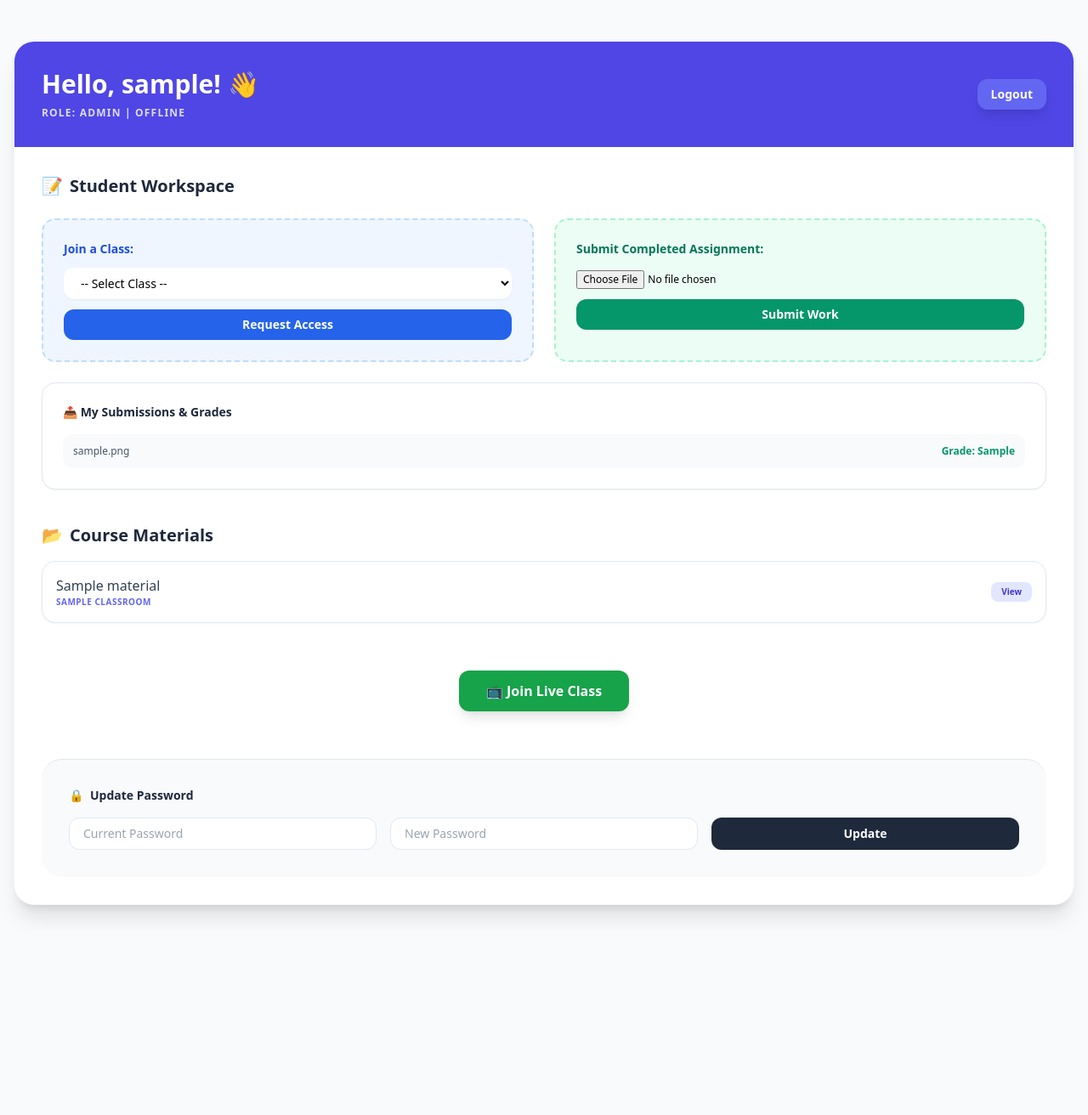
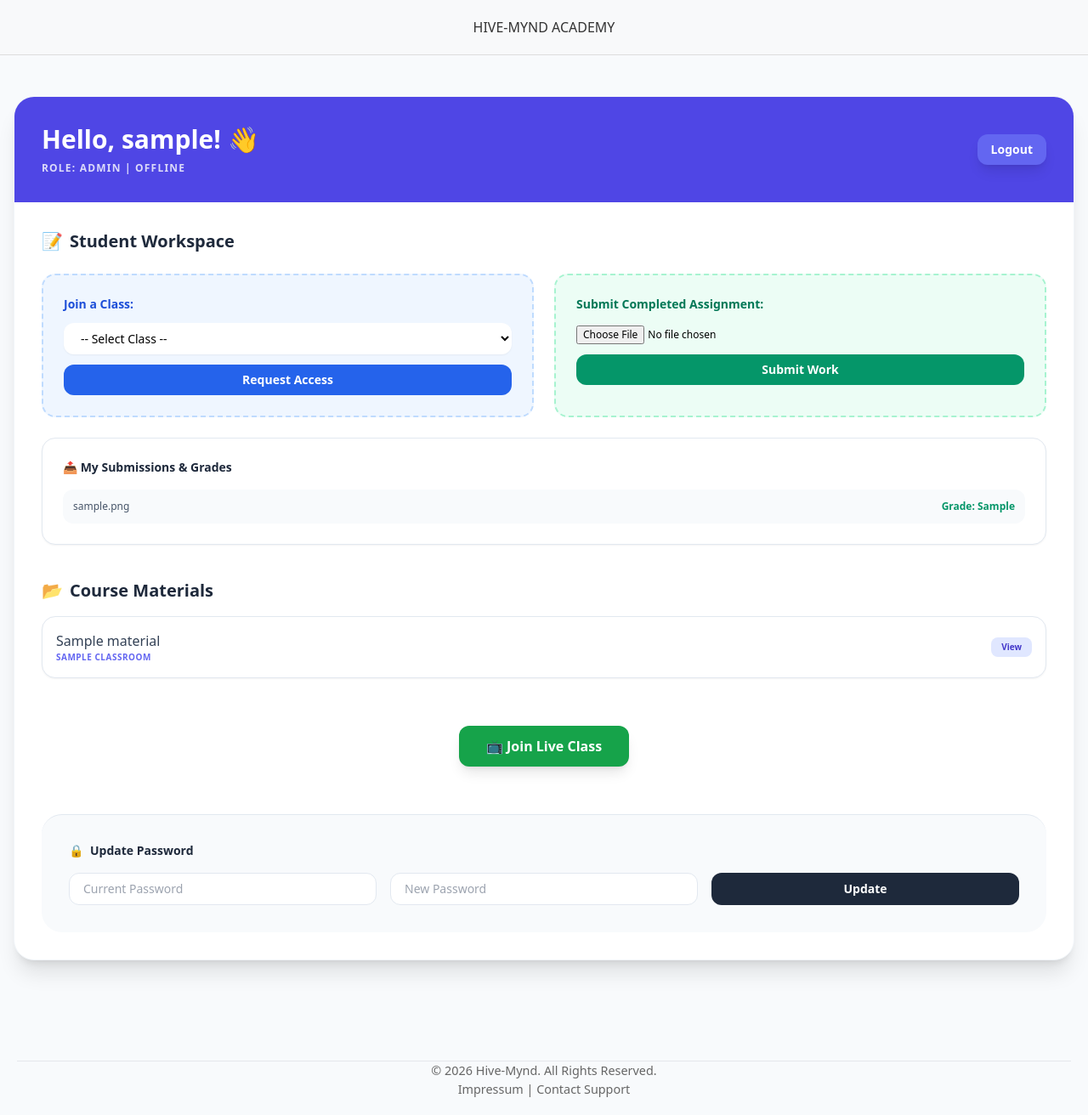
Before and after one commit to MaxxJinga/ourview-portal, a Flask app: page / in a window 1280 px wide. Shown: the whole page at 85% size. Before the commit the page ends 1080 px from the top, so only its background shows below. Run offline with Flask 3, Linux system fonts and the light colour scheme; the visitor is signed in with stand-in values (Sample User, id 1); tables that the repository leaves empty hold one stand-in row (values such as "Sample post"); some libraries are stand-ins or nearby versions.

Commit message:
Add files via upload

```diff
--- a/templates/dashboard.html
+++ b/templates/dashboard.html
@@ -2,6 +2,7 @@
 <html lang="en">
 <head>
     <meta charset="UTF-8">
+    <meta name="viewport" content="width=device-width, initial-scale=1.0">
     <meta name="viewport" content="width=device-width, initial-scale=1.0">
     <title>School Portal - Dashboard</title>
     <script src="https://cdn.tailwindcss.com"></script>
@@ -11,7 +12,9 @@
         .video-tile { transition: all 0.3s ease; position: relative; overflow: hidden; background: #1e293b; border-radius: 1rem; border: 2px solid #334155; }
         .user-label { position: absolute; bottom: 8px; left: 8px; background: rgba(0,0,0,0.6); color: white; padding: 2px 8px; border-radius: 4px; font-size: 10px; font-weight: bold; pointer-events: none; }
     </style>
-</head>
+</head><header style="text-align: center; padding: 20px; background: #f8f9fa; border-bottom: 1px solid #ddd;">
+    <h1 style="margin: 0; color: #333;">HIVE-MYND ACADEMY</h1>
+</header>
 <body class="bg-slate-50 font-sans min-h-screen">
 
     {% if notifications %}
@@ -491,4 +494,9 @@
         function endClass() { location.reload(); }
     </script>
 </body>
+<footer style="text-align: center; padding: 20px; margin-top: 50px; font-size: 0.9em; color: #666;">
+    <hr>
+    <p>&copy; 2026 Hive-Mynd. All Rights Reserved.</p>
+    <p><a href="#">Impressum</a> | <a href="#">Contact Support</a></p>
+</footer>
 </html>
--- a/templates/login.html
+++ b/templates/login.html
@@ -2,6 +2,7 @@
 <html lang="en">
 <head>
     <meta charset="UTF-8">
+    <meta name="viewport" content="width=device-width, initial-scale=1.0">
     <meta name="viewport" content="width=device-width, initial-scale=1.0">
     <title>School Portal - Login</title>
     <script src="https://cdn.tailwindcss.com"></script>
--- a/templates/register.html
+++ b/templates/register.html
@@ -1,6 +1,7 @@
 <!DOCTYPE html>
 <html>
 <head>
+    <meta name="viewport" content="width=device-width, initial-scale=1.0">
     <title>Register - School Portal</title>
     <script src="https://cdn.tailwindcss.com"></script>
 </head>
```
